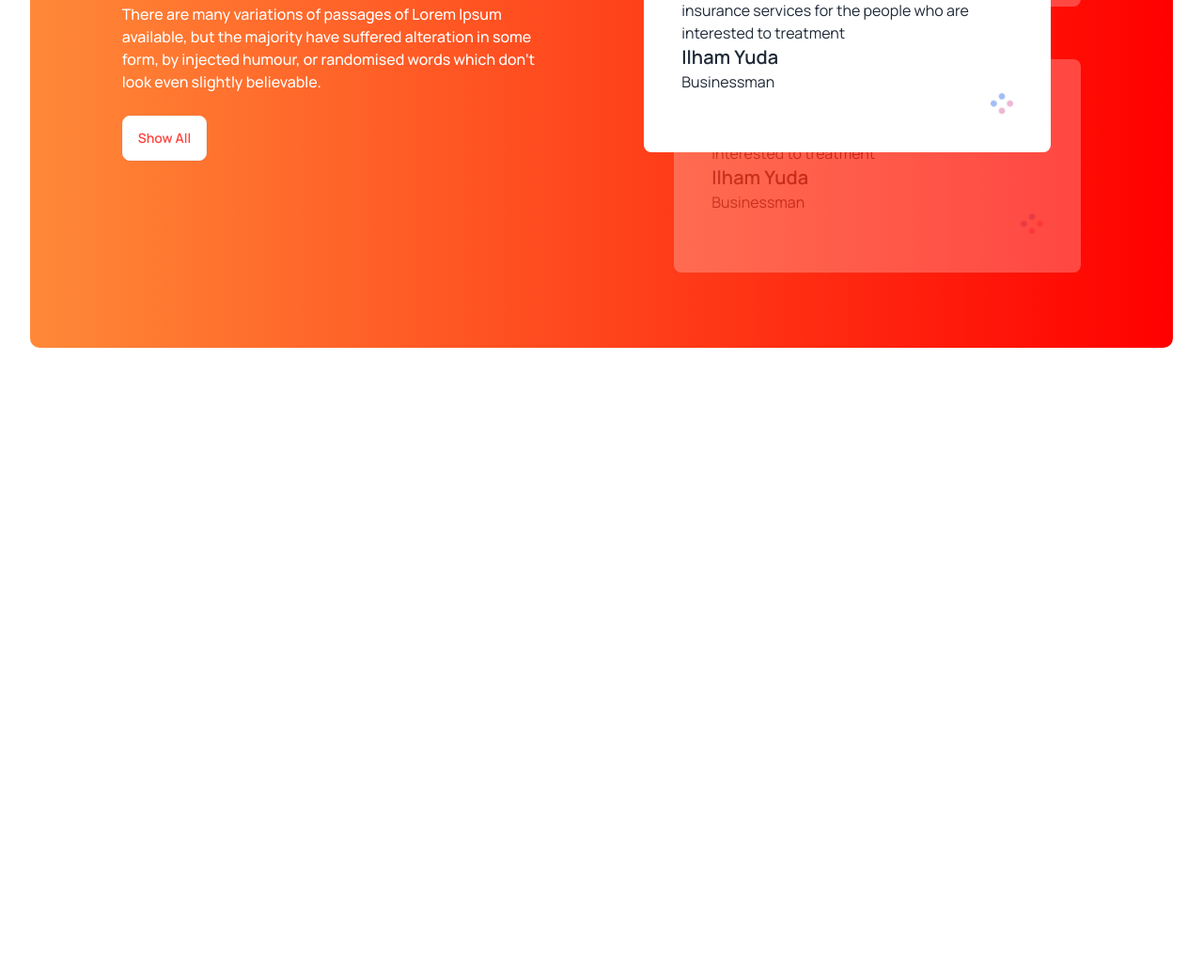
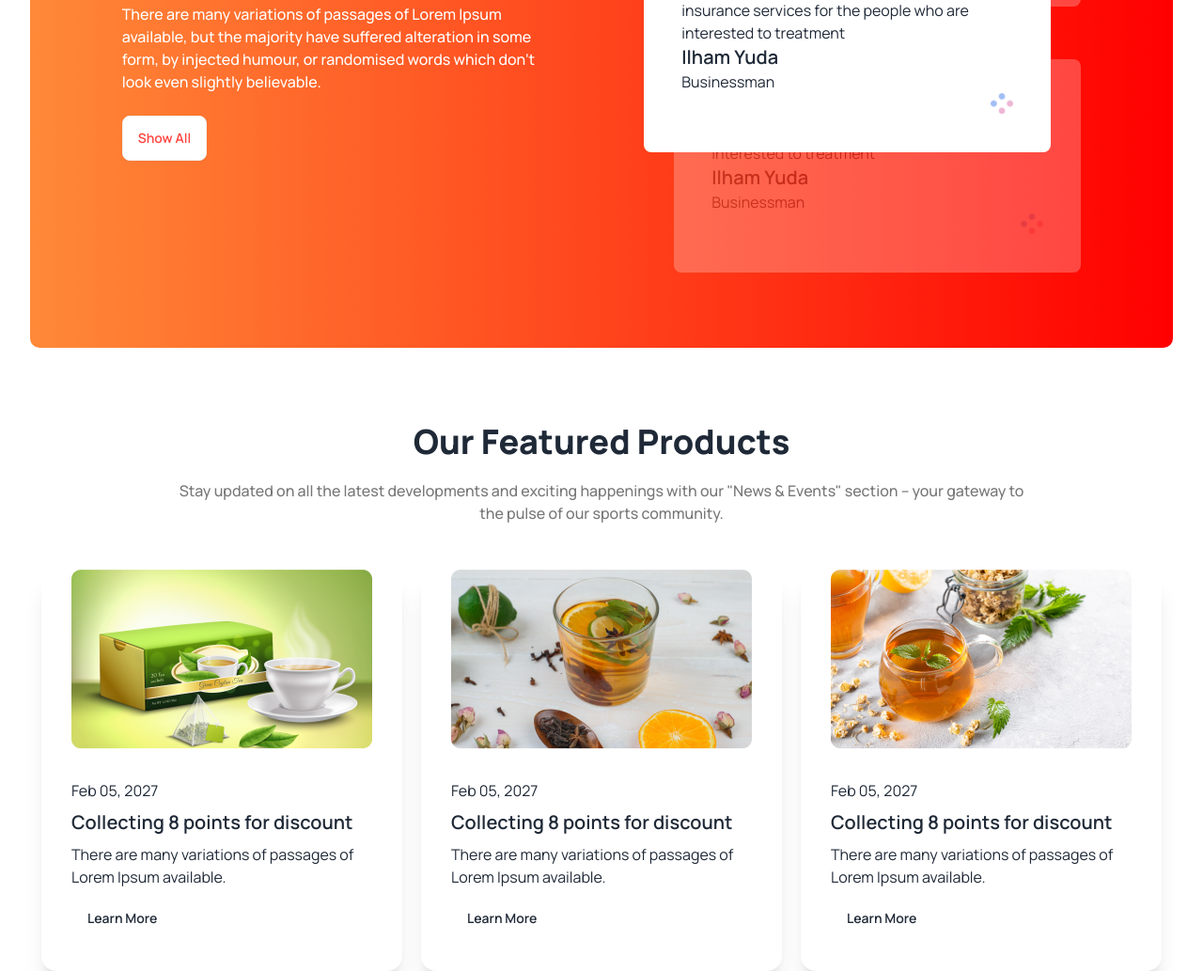
Before and after one commit to arnabw/Tea-House, a plain HTML site: page index.html in a window 1280 px wide. Shown: the part 1984-3017 px from the top of the page at 94% size. Before the commit the page ends 2354 px from the top, so only its background shows below. Drawn offline with nearby package versions, Linux system fonts and the light colour scheme.

Commit message:
added news & events section

```diff
--- a/index.html
+++ b/index.html
@@ -166,7 +166,9 @@
       <section
         class="flex flex-col lg:flex-row justify-around items-center gap-6 lg:gap-12 w-full mx-auto mt-10 md:mt-14 lg:mt-20 myBg px-12 py-20"
       >
-        <div class="space-y-6 flex flex-col justify-center lg:justify-normal items-center lg:items-start text-center lg:text-left">
+        <div
+          class="space-y-6 flex flex-col justify-center lg:justify-normal items-center lg:items-start text-center lg:text-left"
+        >
           <h1
             class="text-2xl md:text-3xl lg:text-4xl font-extrabold w-[389px] text-white"
           >
@@ -206,11 +208,15 @@
               <div
                 class="absolute top-[-25px] left-[-20px] border-2 rounded-full p-1 bg-white"
               >
-              <img class="w-14" src="./assets/images/client.png" alt="client" />
+                <img
+                  class="w-14"
+                  src="./assets/images/client.png"
+                  alt="client"
+                />
               </div>
               <p>
-              We are providing the best and suitable home insurance services for
-              the people who are interested to treatment
+                We are providing the best and suitable home insurance services
+                for the people who are interested to treatment
               </p>
               <h2 class="card-title">Ilham Yuda</h2>
               <h3>Businessman</h3>
@@ -239,6 +245,72 @@
           </div>
         </div>
       </section>
+
+      <!-- New & Events Section  -->
+      <section
+        class="flex flex-col justify-center items-center gap-6 lg:gap-12 w-full mx-auto mt-10 md:mt-14 lg:mt-20"
+      >
+        <div
+          class="flex flex-col justify-center items-center space-y-2 lg:space-y-5 text-center"
+        >
+          <h1 class="text-2xl md:text-3xl lg:text-4xl font-extrabold">
+            Our Featured Products
+          </h1>
+          <p class="text-[#777] font-medium lg:w-[901px]">
+            Stay updated on all the latest developments and exciting happenings
+            with our "News & Events" section – your gateway to the pulse of our
+            sports community.
+          </p>
+        </div>
+
+        <div class="flex justify-center items-center flex-wrap gap-5">
+          <div class="card w-72 lg:w-96 bg-base-100 shadow-xl">
+            <figure>
+              <img src="./assets/images/news-1.png" alt="" />
+            </figure>
+            <div class="card-body">
+              <p>Feb 05, 2027</p>
+              <h2 class="card-title">Collecting 8 points for discount</h2>
+              <p>
+                There are many variations of passages of Lorem Ipsum available.
+              </p>
+              <div class="card-actions">
+                <button class="btn btn-ghost">Learn More</button>
+              </div>
+            </div>
+          </div>
+          <div class="card w-72 lg:w-96 bg-base-100 shadow-xl">
+            <figure>
+              <img src="./assets/images/news-2.png" alt="" />
+            </figure>
+            <div class="card-body">
+              <p>Feb 05, 2027</p>
+              <h2 class="card-title">Collecting 8 points for discount</h2>
+              <p>
+                There are many variations of passages of Lorem Ipsum available.
+              </p>
+              <div class="card-actions">
+                <button class="btn btn-ghost">Learn More</button>
+              </div>
+            </div>
+          </div>
+          <div class="card w-72 lg:w-96 bg-base-100 shadow-xl">
+            <figure>
+              <img src="./assets/images/news-3.png" alt="" />
+            </figure>
+            <div class="card-body">
+              <p>Feb 05, 2027</p>
+              <h2 class="card-title">Collecting 8 points for discount</h2>
+              <p>
+                There are many variations of passages of Lorem Ipsum available.
+              </p>
+              <div class="card-actions">
+                <button class="btn btn-ghost">Learn More</button>
+              </div>
+            </div>
+          </div>
+        </div>
+      </section>
     </main>
     <footer>
       <div class="container mx-auto"></div>
```
Lines whose indentation alone changed are shown as unchanged.
